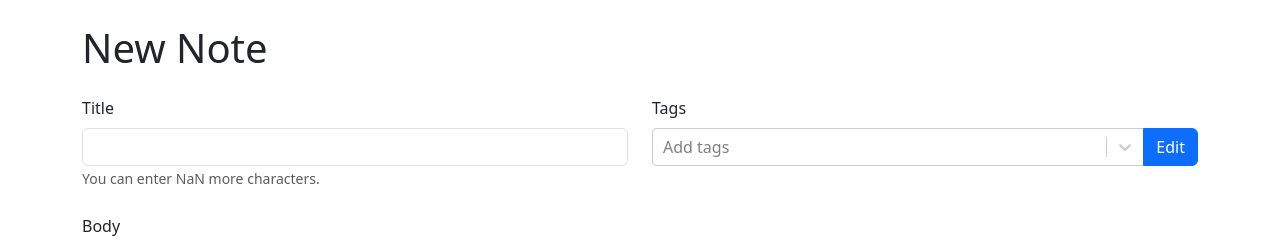
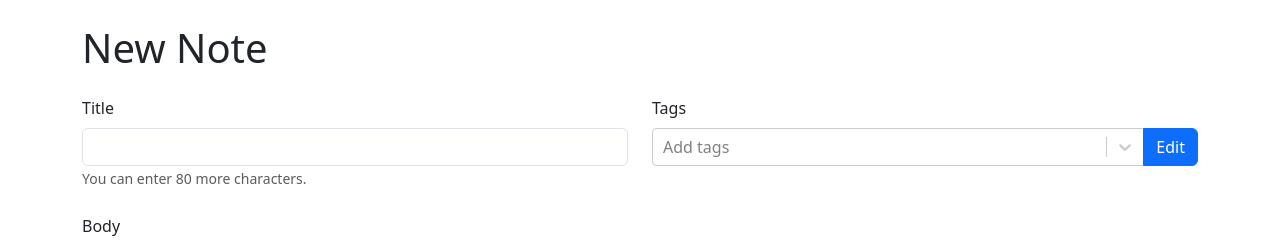
Before and after one commit to daoxi/GetEm, a React (Vite) app: page /new in a window 1280 px wide. Shown: the top 246 px of the page. Built offline with nearby package versions, Linux system fonts and the light colour scheme.

Commit message:
fixed title length limit NaN issue when the option is undefined

```diff
--- a/src/NoteForm.tsx
+++ b/src/NoteForm.tsx
@@ -86,8 +86,11 @@ export function NoteForm({
 								/>
 								<Form.Text id="titleInputHelp" muted>
 									You can enter{" "}
-									{options.maxNoteTitleLength - noteFormTitle.length} more
-									characters.
+									{options.maxNoteTitleLength
+										? options.maxNoteTitleLength - noteFormTitle.length
+										: 80 /* this option is assumed to be 80 when undefined */ -
+										  noteFormTitle.length}{" "}
+									more characters.
 								</Form.Text>
 							</Form.Group>
 						</Col>
```
